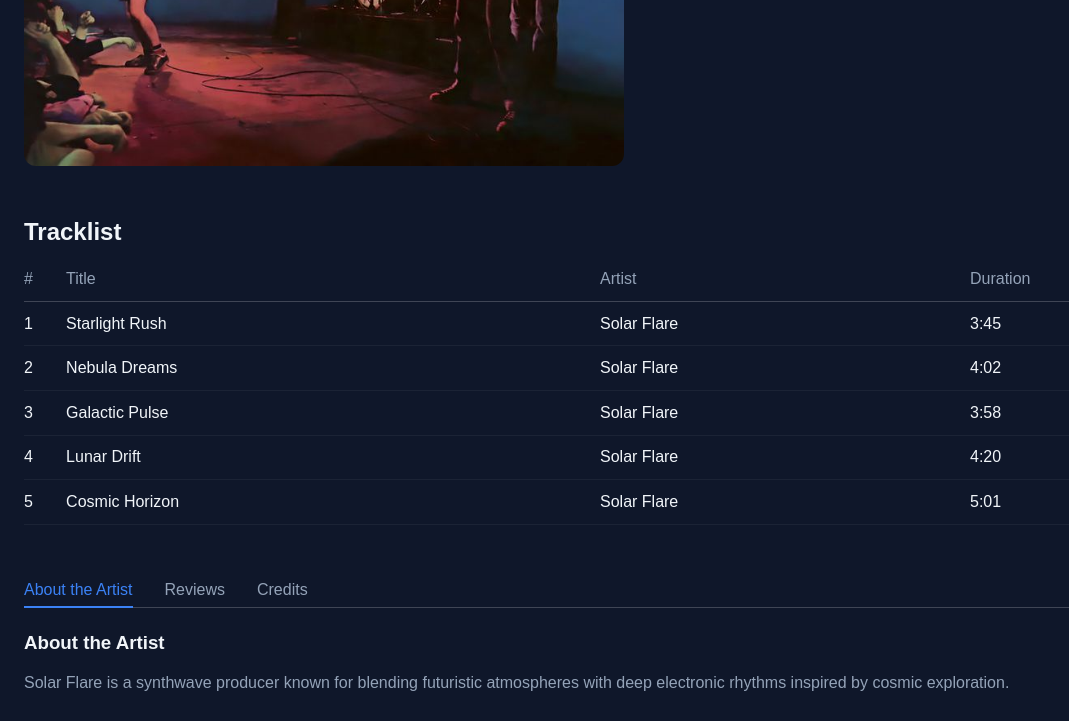
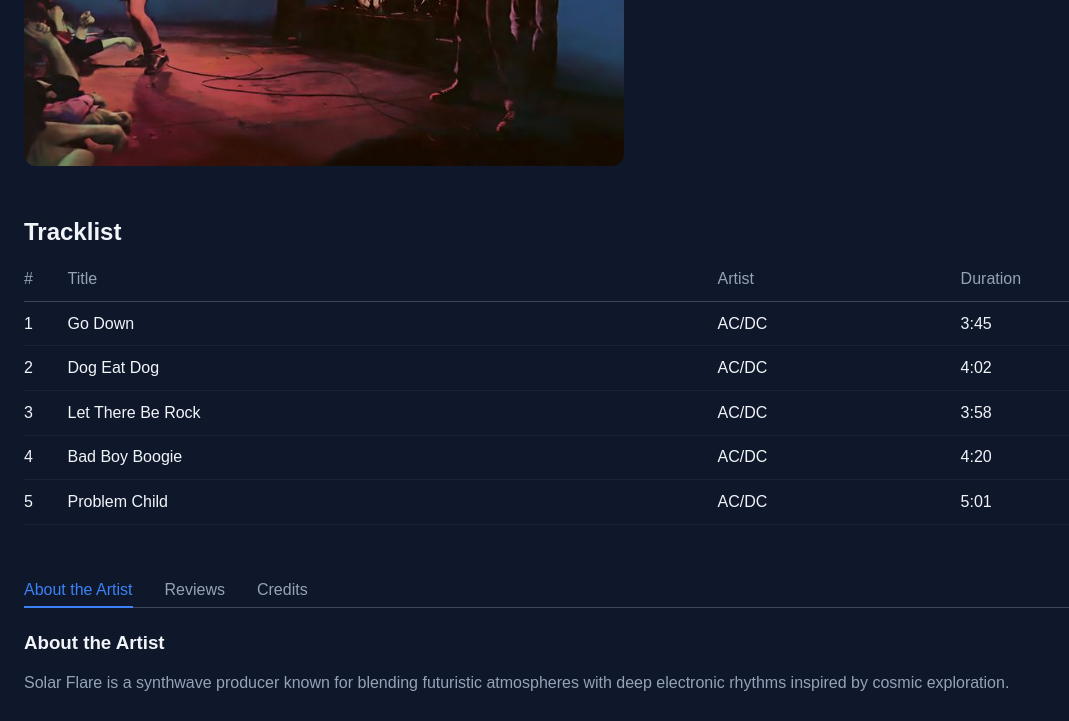
Before and after one commit to JeshuaPerez/stream-music-app, a plain HTML site: page album-detail.html in a window 1280 px wide. Shown: the part 537-1258 px from the top of the page, without its empty margins (0-1069 px from the left). Drawn offline with Linux system fonts and the light colour scheme.

Commit message:
Ultimo cambio a album-detail

```diff
--- a/album-detail.html
+++ b/album-detail.html
@@ -94,36 +94,36 @@
         <tbody>
             <tr>
                 <td>1</td>
-                <td>Starlight Rush</td>
-                <td>Solar Flare</td>
+                <td>Go Down</td>
+                <td>AC/DC</td>
                 <td>3:45</td>
             </tr>
 
             <tr>
                 <td>2</td>
-                <td>Nebula Dreams</td>
-                <td>Solar Flare</td>
+                <td>Dog Eat Dog</td>
+                <td>AC/DC</td>
                 <td>4:02</td>
             </tr>
 
             <tr>
                 <td>3</td>
-                <td>Galactic Pulse</td>
-                <td>Solar Flare</td>
+                <td>Let There Be Rock</td>
+                <td>AC/DC</td>
                 <td>3:58</td>
             </tr>
 
             <tr>
                 <td>4</td>
-                <td>Lunar Drift</td>
-                <td>Solar Flare</td>
+                <td>Bad Boy Boogie</td>
+                <td>AC/DC</td>
                 <td>4:20</td>
             </tr>
 
             <tr>
                 <td>5</td>
-                <td>Cosmic Horizon</td>
-                <td>Solar Flare</td>
+                <td>Problem Child</td>
+                <td>AC/DC</td>
                 <td>5:01</td>
             </tr>
         </tbody>
```
